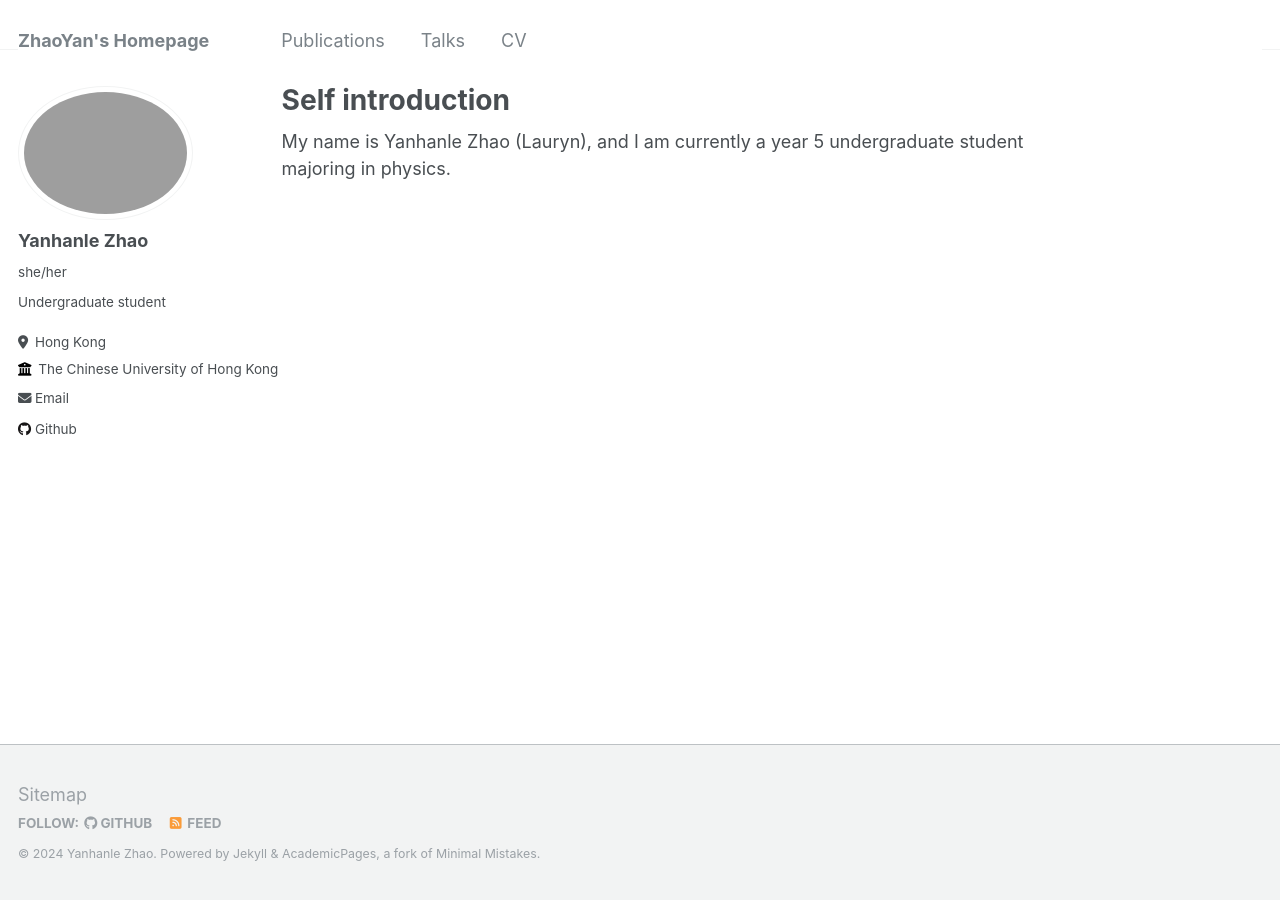
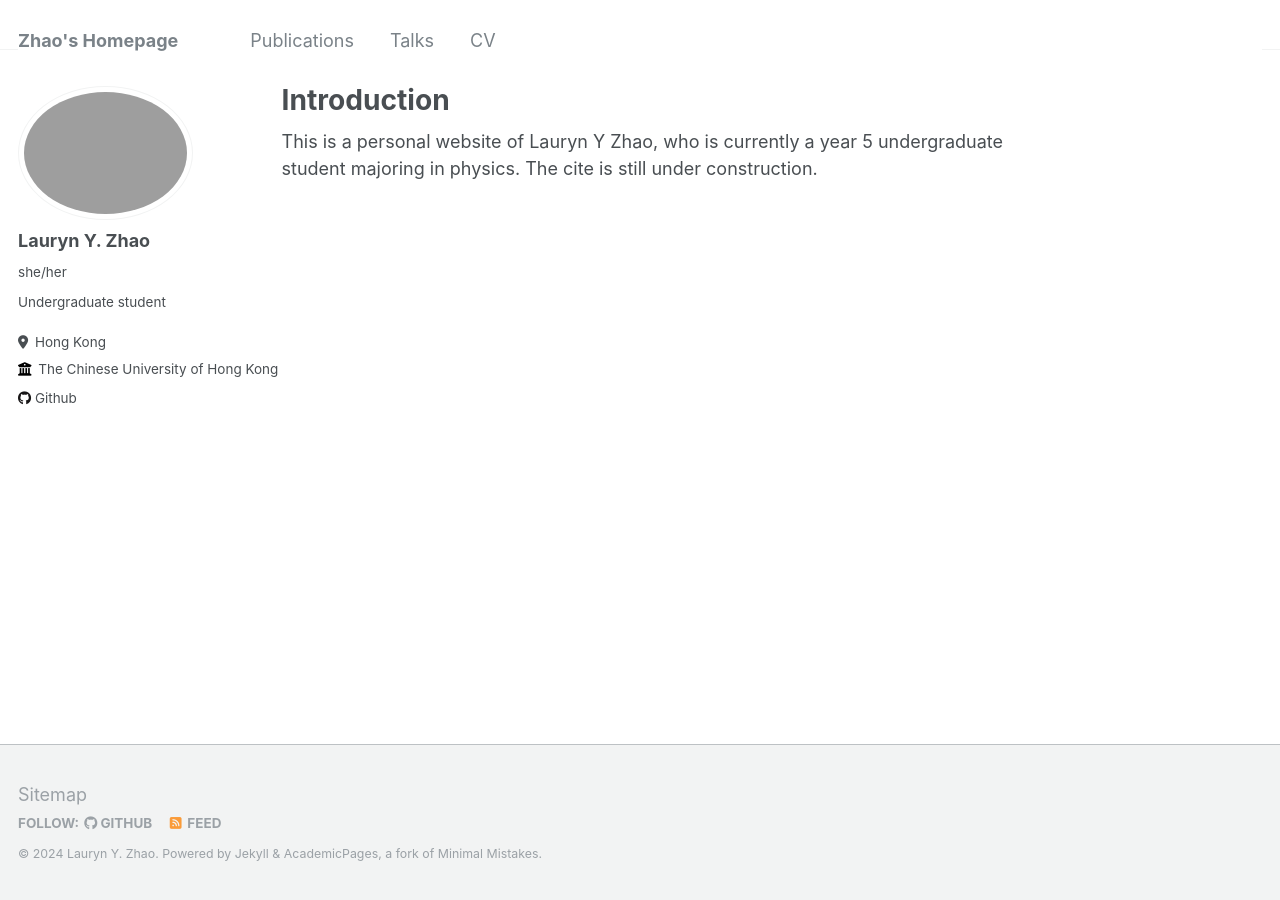
Before and after one commit to laurynyzhao/laurynyzhao.github.io, a Jekyll site: the page built from _pages/about.md, in a window 1280 px wide. Built offline with Jekyll 4.4.1, drawn with Linux system fonts in a browser that asks for light colours.

Commit message:
revision

```diff
--- a/_config.yml
+++ b/_config.yml
@@ -8,9 +8,9 @@
 
 # Basic Site Settings
 locale                   : "en-US"
-title                    : "ZhaoYan's Homepage"
+title                    : "Zhao's Homepage"
 title_separator          : "-"
-name                     : &name "Yanhanle Zhao"
+name                     : &name "Lauryn Y. Zhao"
 description              : &description "personal description"
 url                      : https://laurynyzhao.github.io # the base hostname & protocol for your site e.g. "https://mmistakes.github.io"
 baseurl                  : "" # the subpath of your site, e.g. "/blog"
@@ -22,13 +22,13 @@ repository               : "laurynyzhao/laurynyzhao.github.io"
 author:
   # Biographic information
   avatar           : "profile.jpg"
-  name             : "Yanhanle Zhao"
+  name             : "Lauryn Y. Zhao"
   pronouns         : "she/her"
   bio              : "Undergraduate student"
   location         : "Hong Kong"
   employer         : "The Chinese University of Hong Kong"
   uri              : # URL
-  email            : "yanhanle.zhao@link.cuhk.edu.hk"
+  email            : #"yanhanle.zhao@link.cuhk.edu.hk"
 
   # Academic websites
   arxiv            : # URL - Update with the correct link to your profile
--- a/_pages/about.md
+++ b/_pages/about.md
@@ -1,10 +1,10 @@
 ---
 permalink: /
-title: "Self introduction"
+title: "Introduction"
 author_profile: true
 redirect_from:
   - /about/
   - /about.html
 ---
 
-My name is Yanhanle Zhao (Lauryn), and I am currently a year 5 undergraduate student majoring in physics.
+This is a personal website of Lauryn Y Zhao, who is currently a year 5 undergraduate student majoring in physics. The cite is still under construction.
```
Also changed, not shown: _pages/cv.md (+4 -4 lines), 1 other file.
